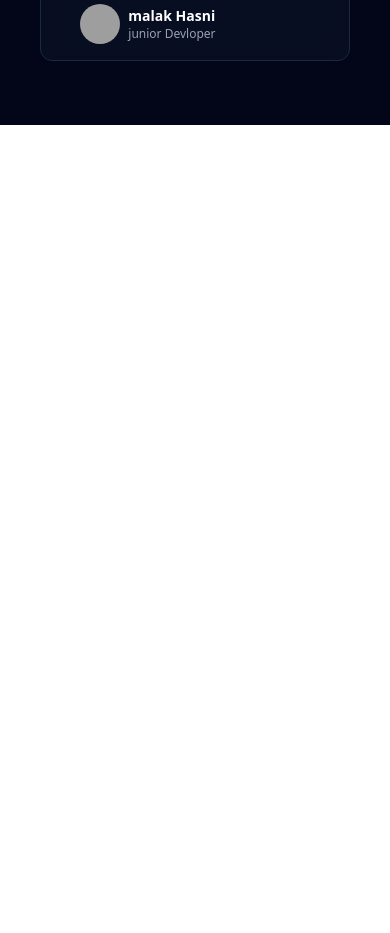
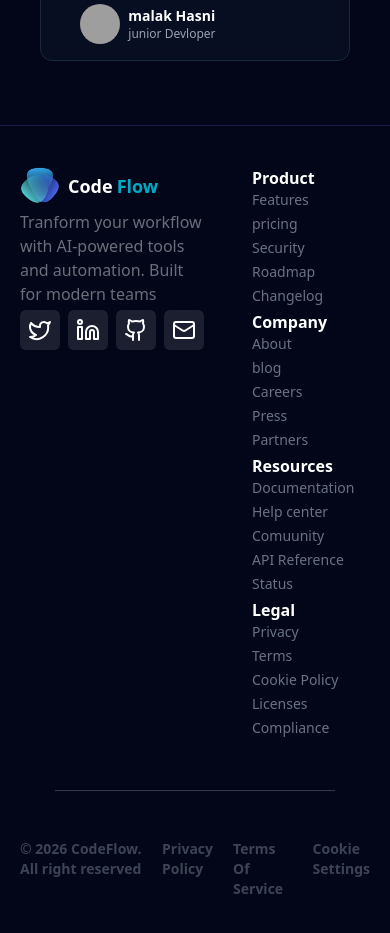
Before and after one commit to 00HAMZA/AI-app-chatbot, a React (Vite) app: page / in a window 390 px wide. Shown: the part 6240-7173 px from the top of the page. Before the commit the page ends 6365 px from the top, so only its background shows below. Built offline with nearby package versions, Linux system fonts and the light colour scheme; grey boxes are pictures that could not be loaded.

Commit message:
finish the footer component and finihs the project

```diff
--- a/src/Components/Footer.jsx
+++ b/src/Components/Footer.jsx
@@ -1,5 +1,86 @@
 //<></>
 //{}
-export default function Footer(){
-    return <div></div>
+import { Twitter, Linkedin, Github, Mail, Link } from "lucide-react";
+const footers = {
+  product: ["Features", "pricing", "Security", "Roadmap", "Changelog"],
+  Company: ["About", "blog", "Careers", "Press", "Partners"],
+  Resources: [
+    "Documentation",
+    "Help center",
+    "Comuunity",
+    "API Reference",
+    "Status",
+  ],
+  legal: ["Privacy", "Terms", "Cookie Policy", "Licenses", "Compliance"],
+};
+export default function Footer() {
+  return (
+    <div className="flex flex-col gap-12 sm:gap-16 w-full h-auto px-5 sm:px-7 py-10 sm:py-12 border-t-1 border-indigo-500/20">
+      <div className="flex flex-row gap-12 sm:gap-14">
+        <div className="max-w-3xl flex-1 space-y-1 sm:space-y-3">
+          <div className="flex flex-row items-center gap-2">
+            <div className="h-10 w-10">
+              <img src="/logo.png" alt="" />
+            </div>
+            <div className="font-bold space-x-1 text-lg sm:text-xl">
+              <span className="">Code</span>
+              <span className="text-cyan-400/80">Flow</span>
+            </div>
+          </div>
+          <div className="">
+            <p className="font-base text-base text-wrap text-gray-300/50 font-base sm:font-light">
+              Tranform your workflow with AI-powered tools and automation. Built
+              for modern teams
+            </p>
+          </div>
+          <div className="flex flex-row gap-2">
+            <div className="p-2 bg-white/10 rounded-md cursor-pointer hover:bg-white/20 transition-color duration-250">
+              <Twitter />
+            </div>
+            <div className="p-2 bg-white/10 rounded-md cursor-pointer hover:bg-white/20 transition-color duration-250">
+              <Linkedin />
+            </div>
+            <div className="p-2 bg-white/10 rounded-md cursor-pointer hover:bg-white/20 transition-color duration-250">
+              <Github />
+            </div>
+            <div className="p-2 bg-white/10 rounded-md cursor-pointer hover:bg-white/20 transition-color duration-250">
+              <Mail />
+            </div>
+          </div>
+        </div>
+        <div className="flex-2 grid lg:grid-cols-4 lg:gap-8 md:grid-cols-2 md:gap-10 sm:grid-cols-1 sm:gap-12">
+          {Object.entries(footers).map(([category, items]) => (
+            <div key={category}>
+              <h3 className="text-base font-semibold lg:mb-10 md:mb-8 sm:mb-6 capitalize">
+                {category}
+              </h3>
+              <ul>
+                {items.map((item) => (
+                  <li
+                    className="text-gray-500 hover:text-gray-700 text-sm mb-1"
+                    key={item}
+                  >
+                    <a href="#">{item}</a>
+                  </li>
+                ))}
+              </ul>
+            </div>
+          ))}
+        </div>
+      </div>
+      <div className="flex items-center justify-center">
+        <hr className="w-[80%] border-t border-white/20" />
+      </div>
+      <div className="flex flex-row justify-between mb-5">
+        <div className="text-sm text-gray-400/40 font-semibold ">
+            &copy; 2026 CodeFlow. All right reserved
+        </div>
+        <div className="flex flex-row gap-5 text-sm text-gray-400/40 font-semibold ">
+            <div>Privacy Policy</div>
+            <div>Terms Of Service</div>
+            <div>Cookie Settings</div>
+        </div>
+      </div>
+    </div>
+  );
 }
--- a/src/Components/Hero.jsx
+++ b/src/Components/Hero.jsx
@@ -27,7 +27,7 @@ export default function Hero() {
     return () => window.removeEventListener("mousemove", handleMouseMove);
   }, []);
   return (
-    <section className="relative min-h-screen flex items-center justify-center pt-17 sm:pt-20 px-4 sm:px-7 lg:px-8 overflow-hidden">
+    <section id="hero" className="relative min-h-screen flex items-center justify-center pt-17 sm:pt-20 px-4 sm:px-7 lg:px-8 overflow-hidden">
       <div
         className="absolute inset-0 opacity-30"
         style={{
--- a/src/Components/Pricing.jsx
+++ b/src/Components/Pricing.jsx
@@ -57,7 +57,7 @@ export default function Pricing() {
       <div>
         <div className="flex flex-col items-center text-5xl font-semibold lg:font-bold  gap-2 mt-10 mb-5">
           <span className="bg-gradient-to-r from-white to-gray-700 bg-clip-text text-transparent">
-            Simple, Transparent{" "}
+            Simple, Transparent
           </span>
           <span className="bg-gradient-to-r from-blue-500 to-cyan-400 bg-clip-text text-transparent">
             Pricing Plans
```
